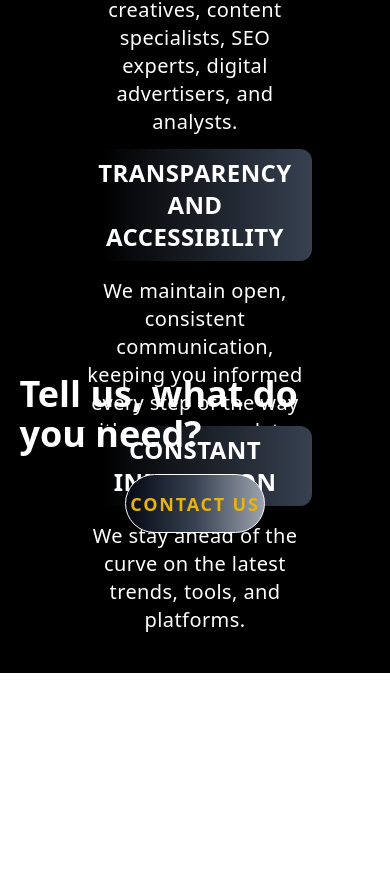
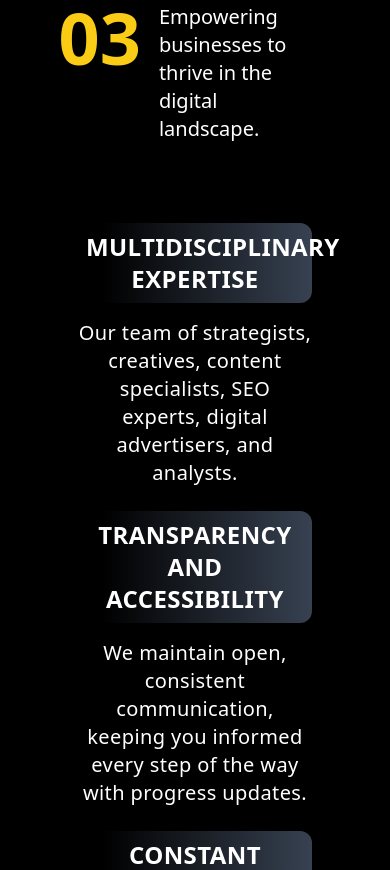
Before and after one commit to DevCarlos17/TrillionQuest, a Next.js app: page /contact in a window 390 px wide. Shown: the part 3628-4498 px from the top of the page. Before the commit the page ends 4301 px from the top, so only its background shows below. Built offline with nearby package versions, Linux system fonts and the light colour scheme.

Commit message:
update Service Overview component

```diff
--- a/app/contact/sections/ServicesOverview.js
+++ b/app/contact/sections/ServicesOverview.js
@@ -4,9 +4,9 @@ import Button from '@/app/components/Button';
 
 export default function ServicesOverview() {
   return (
-    <div className="w-[90vw] h-[150vh] md:h-[110vh] lg:h-[100vh] xl:h-[120vh]  space-y-40 md:space-y-20 xl:space-y-20 flex flex-col justify-center md:justify-between items-center">
+    <div className="w-[90vw] min-h-screen sm:h-[135vh] md:h-[110vh] lg:h-[100vh] xl:h-[120vh]  space-y-20 sm:space-y-28 md:space-y-20 xl:space-y-20 flex flex-col justify-center md:justify-between items-center">
       {/*First Section*/}
-      <section className="flex flex-col md:flex-row w-full h-[30vh] md:h-[40vh] justify-center items-center xl:-space-x-20 space-y-9 md:space-y-0 ">
+      <section className="flex flex-col md:flex-row w-full h-[40%] md:h-[40vh] justify-center items-center xl:-space-x-20 space-y-9 md:space-y-0 ">
         <FeatureHighlight
           number="01"
           title="Strategic Branding"
@@ -24,7 +24,7 @@ export default function ServicesOverview() {
         />
       </section>
       {/*Second Section*/}
-      <section className="flex flex-col md:flex-row w-full h-[30vh] md:h-[30vh] justify-around items-center space-y-6 md:space-y-0 md:space-x-6 xl:-space-x-20">
+      <section className="flex flex-col md:flex-row w-full h-[40%] sm:h-[48vh] md:h-[30vh] justify-around items-center space-y-6 md:space-y-0 md:space-x-6 xl:-space-x-20">
         <FeatureCard
           title="MULTIDISCIPLINARY EXPERTISE"
           description="Our team of strategists, creatives, content specialists, SEO experts, digital advertisers, and analysts."
@@ -39,15 +39,15 @@ export default function ServicesOverview() {
         />
       </section>
       {/*Third Section*/}
-      <div className="w-full h-[40vh] md:h-[20vh] lg:h-[30vh] flex flex-col justify-center space-y-5 md:justify-evenly items-center md:space-y-2 ">
-        <span className="text-4xl  lg:text-3xl xl:text-6xl font-bold">
+      <div className="w-full h-[10%] sm:h-[8vh] md:h-[20vh] lg:h-[30vh] flex flex-col justify-center space-y-5 md:justify-evenly items-center md:space-y-2 ">
+        <span className="text-4xl  lg:text-3xl xl:text-5xl font-bold">
           Tell us, what do you need?
         </span>
 
         <Button
           name={'Contact Us'}
           style={
-            'text-lg w-[40%] h-[30%] sm:w-[30%] md:w-[30%] lg:w-[22%] xl:w-[18%] 2xl:w-[16%]  md:h-[30%]  2xl:text-3xl font-extrabold md:text-xl  tracking-widest  h-[7vh]  uppercase traacking-widest'
+            'text-lg w-[40%] h-[30%] sm:w-[30%] md:w-[30%] lg:w-[22%] xl:w-[18%] 2xl:w-[14%]  md:h-[25%]  2xl:text-2xl font-extrabold md:text-xl  tracking-widest  h-[7vh]  uppercase traacking-widest'
           }
         />
       </div>
```
